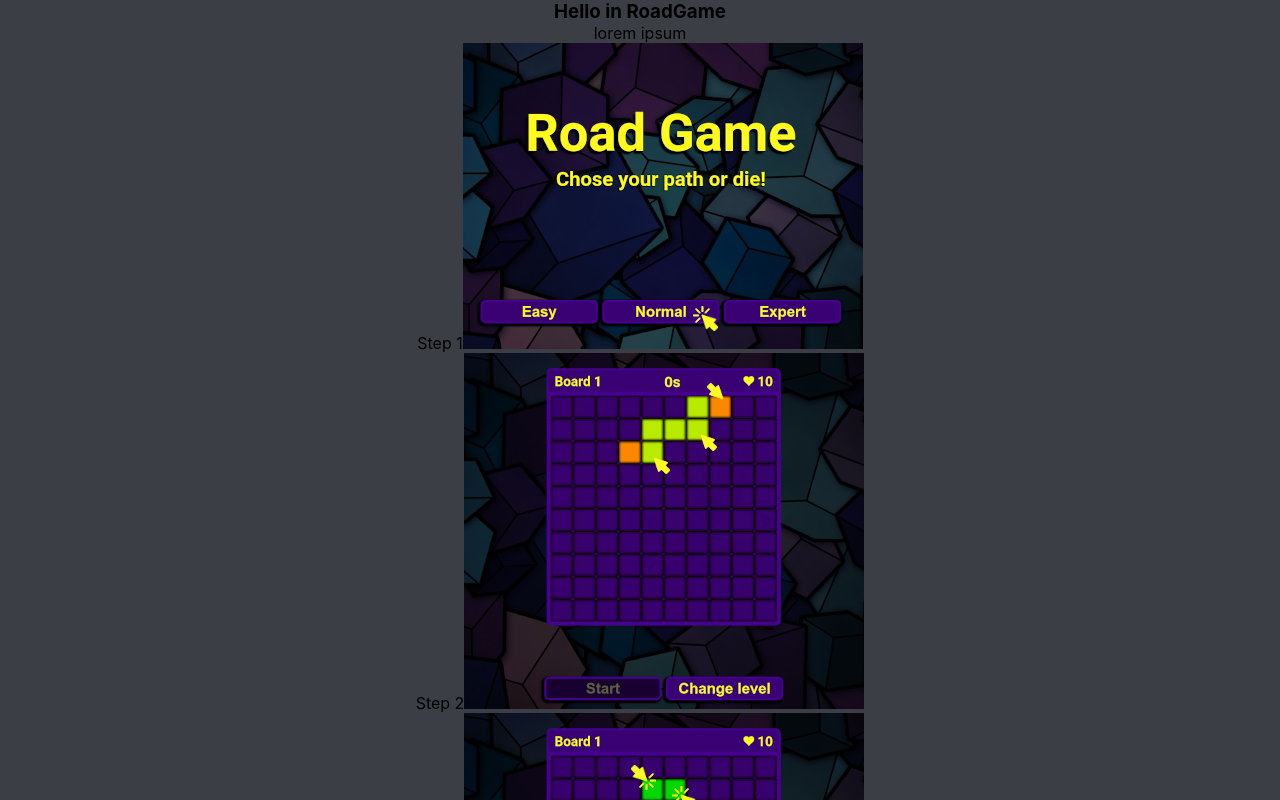
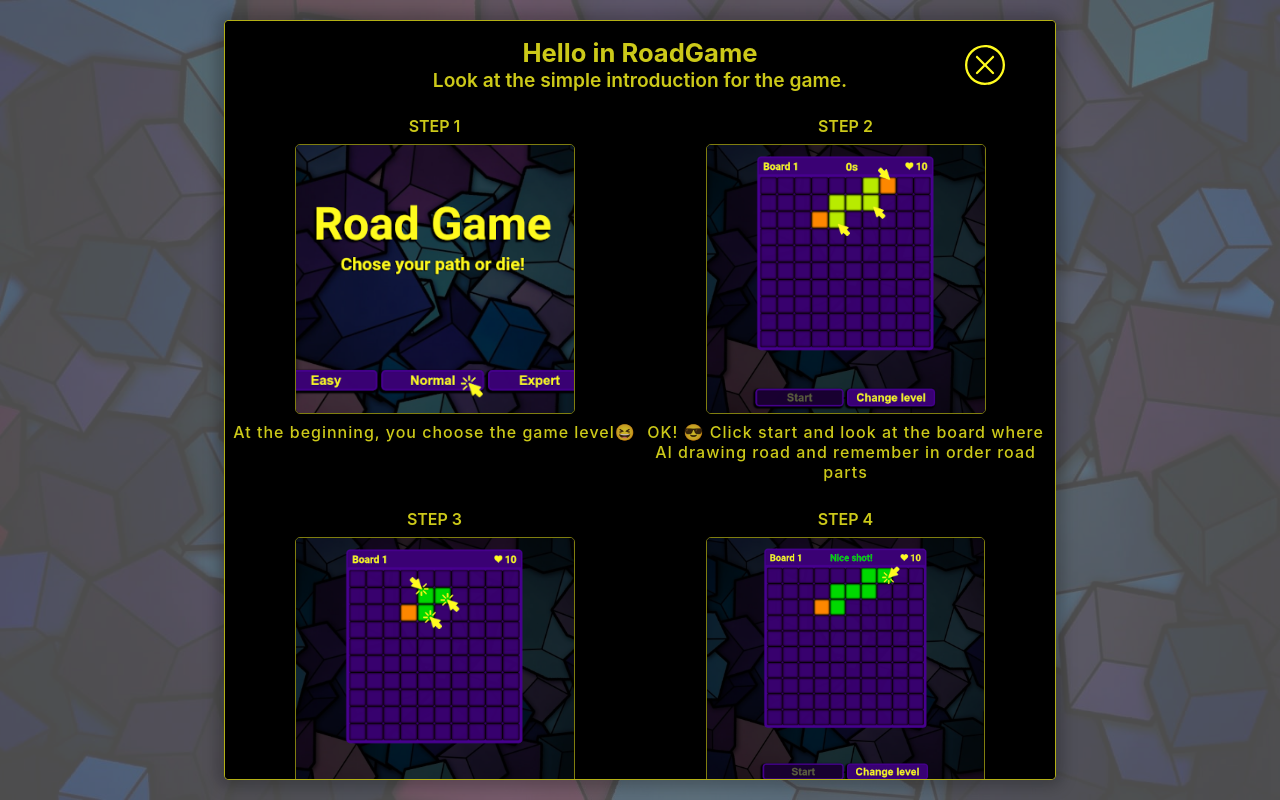
Before and after one commit to MaciejSpalek/RoadGame, a React (Create React App) app: page / in a window 1280 px wide. Shown: the top 800 px of the page. Built offline with nearby package versions, Linux system fonts and the light colour scheme.

Commit message:
feat: add styles for introduction component

```diff
--- a/src/App.scss
+++ b/src/App.scss
@@ -1,4 +1,5 @@
 @import './styles/game.scss';
+@import './styles/intro.scss';
 
 .App {
 	text-align: center;
--- a/src/Components/Intro/Intro.js
+++ b/src/Components/Intro/Intro.js
@@ -3,39 +3,40 @@ import step_1 from "../../Images/step_1.png"
 import step_2 from "../../Images/step_2.png"
 import step_3 from "../../Images/step_3.png"
 import step_4 from "../../Images/step_4.png"
+import close from "../../Images/close.svg"
 
 
 export default function Intro() {
     return (
         <main className="introduction">
             <div className="introduction__wrapper">
-                <header className="introducion__header">
+                <header className="introduction__header">
                     <h3 className="introduction__title">Hello in RoadGame</h3>
-                    <span>lorem ipsum </span>
+                    <span className="introduction__propose">Look at the simple introduction for the game.</span>
                 </header>
                 <ul className="introduction__list">
                     <li className="introduction__item">
                         <span className="introduction__step">Step 1</span>
                         <img className="introduction__image" src={step_1} alt="introduction_image" />
-                        <p className="introduction__description"></p>
+                        <p className="introduction__description">At the beginning, you choose the game level<span role="img" aria-label="emoji">&#128518;</span></p>
                     </li>
                     <li className="introduction__item">
                         <span className="introduction__step">Step 2</span>
                         <img className="introduction__image" src={step_2} alt="introduction_image" />
-                        <p className="introduction__description"></p>
+                        <p className="introduction__description">OK! <span role="img" aria-label="emoji">&#128526;</span> Click start and look at the board where AI drawing road and remember in order road parts</p>
                     </li>
                     <li className="introduction__item">
                         <span className="introduction__step">Step 3</span>
                         <img className="introduction__image" src={step_3} alt="introduction_image" />
-                        <p className="introduction__description"></p>
+                        <p className="introduction__description">Next, click in order parts of the road. Warning! If you miss or click in not order, you lose lives<span role="img" aria-label="emoji">&#128534;</span></p>
                     </li>
                     <li className="introduction__item">
                         <span className="introduction__step">Step 4</span>
                         <img className="introduction__image" src={step_4} alt="introduction_image" />
-                        <p className="introduction__description"></p>
+                        <p className="introduction__description">If you click in order all of the road parts, you are going to the next board with one additional part of the road. All levels have ten boards level. If you win all levels you are an expert and you don't need to eat nuts! Have fun <span role="img" aria-label="emoji"> &#128522;</span></p>
                     </li>
                 </ul>
-                <button className="introduction__button">Close</button>
+                <button className="introduction__button"><img className="introduction__button-icon" src={close} alt="close-icon"></img></button>
             </div>
         </main>
     )
--- a/src/styles/intro.scss
+++ b/src/styles/intro.scss
@@ -0,0 +1,91 @@
+.introduction {
+	position: absolute;
+	left: 0;
+	top: 0;
+	display: flex;
+	justify-content: center;
+	align-items: center;
+	height: 100vh;
+	width: 100vw;
+	z-index: 999;
+	background-color: rgba(255, 255, 255, 0.3);
+	overflow: hidden;
+	color: rgba(255, 251, 31, 0.8);
+	&__wrapper {
+		position: relative;
+		margin: 4rem;
+		max-width: 65vw;
+		max-height: 95%;
+		border: 1px solid rgba(255, 251, 30, 0.7);
+		border-radius: 5px;
+		box-shadow: 0px 0px 15px 6px rgba(0, 0, 0, 0.25);
+		background-color: rgba(0, 0, 0, 1);
+		scrollbar-width: none;
+		-ms-overflow-style: none;
+		overflow-y: scroll;
+		overflow-x: hidden;
+		&::-webkit-scrollbar {
+			display: none;
+		}
+	}
+	&__header {
+		padding: 1rem;
+	}
+	&__title {
+		font-size: 1.6rem;
+	}
+	&__propose {
+		font-weight: 600;
+		font-size: 1.2rem;
+	}
+	&__list {
+		display: grid;
+		grid-template-columns: repeat(2, 1fr);
+		grid-template-rows: repeat(2, 1fr);
+		grid-gap: 0.5rem;
+		padding: 0.5rem;
+		list-style: none;
+	}
+	&__item {
+		display: flex;
+		flex-direction: column;
+		align-items: center;
+	}
+	&__step {
+		font-weight: 600;
+		text-transform: uppercase;
+		margin-bottom: 0.5rem;
+	}
+	&__image {
+		height: 100%;
+		max-height: 270px;
+		max-width: 280px;
+		object-fit: cover;
+		border: 1px solid #fffb1e80;
+		border-radius: 5px;
+	}
+	&__description {
+		margin-top: 0.5rem;
+		width: 100%;
+		font-weight: 500;
+		letter-spacing: 1px;
+	}
+	&__button {
+		position: absolute;
+		right: 5%;
+		top: 2%;
+		background-color: rgb(0, 0, 0);
+		font-weight: 600;
+		padding: 0.5rem;
+		border: 1px transparent solid;
+		border-radius: 5px;
+		cursor: pointer;
+	}
+	&__button-icon {
+		height: 40px;
+		transition: transform 0.2s ease-in;
+		&:hover {
+			transform: rotate(90deg);
+		}
+	}
+}
```
Also changed, not shown: src/Images/close.svg (added), src/logo.svg (deleted).
